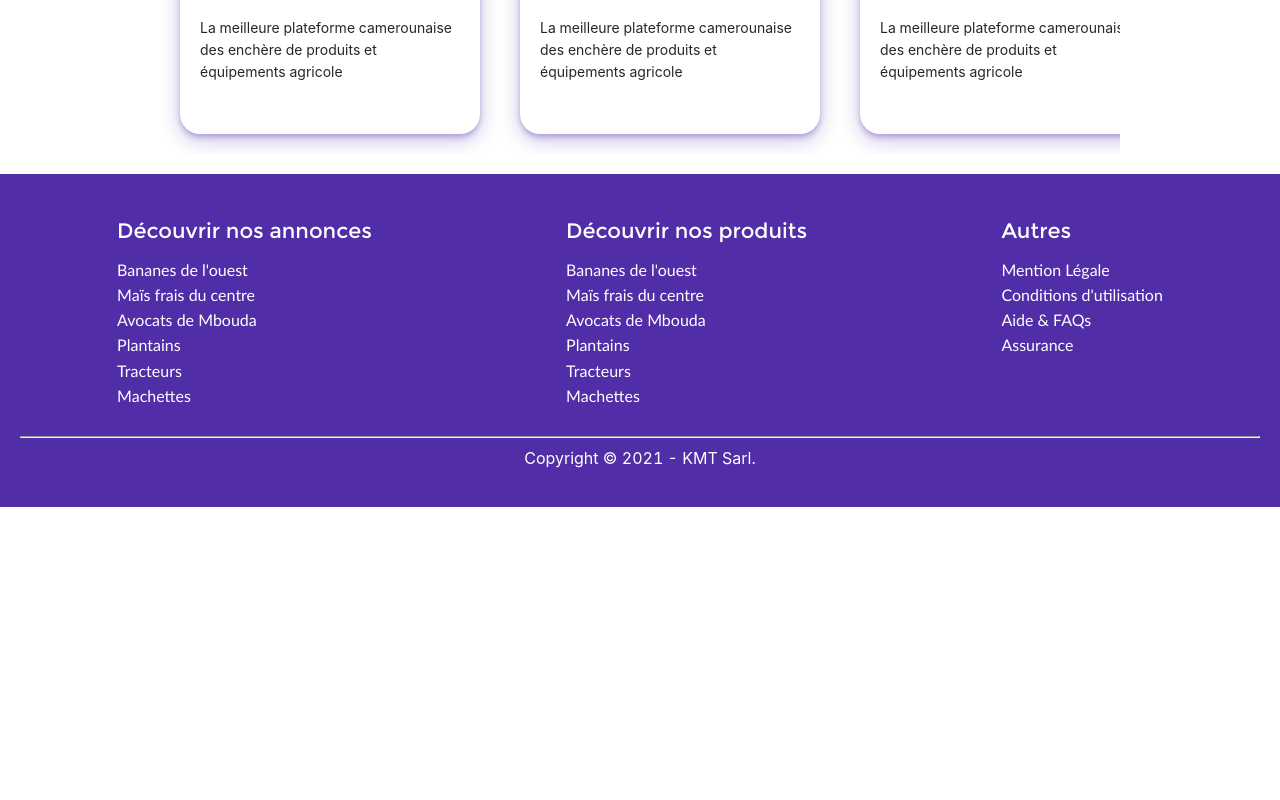
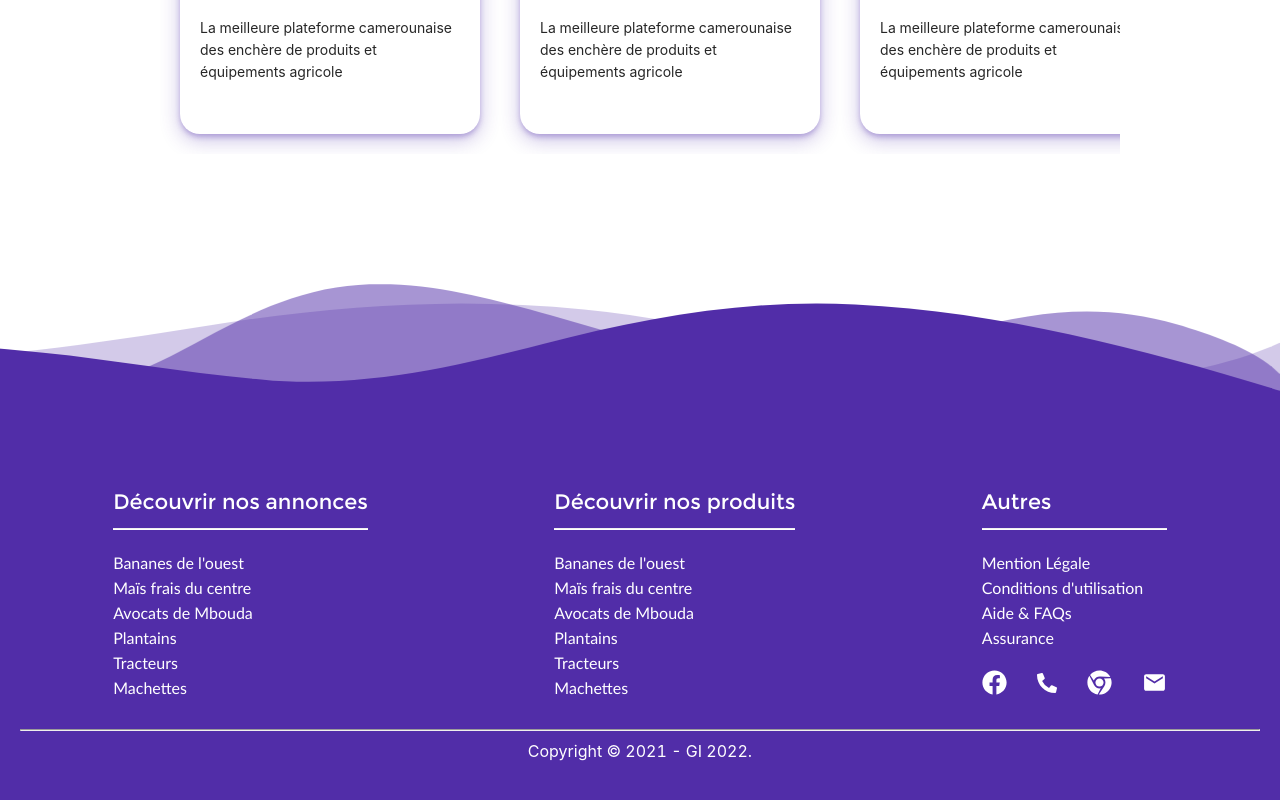
Before and after one commit to derrickteta/vente-enchere, a React (Create React App) app: page / in a window 1280 px wide. Shown: the part 2759-3559 px from the top of the page. Before the commit the page ends 3266 px from the top, so only its background shows below. Built offline with nearby package versions, Linux system fonts and the light colour scheme.

Commit message:
feat: add waves svg in footer

```diff
--- a/src/modules/homePage/components/Footer/index.tsx
+++ b/src/modules/homePage/components/Footer/index.tsx
@@ -1,11 +1,18 @@
 import styled from '@emotion/styled';
+import { Divider, Space } from 'antd';
 import React from 'react';
+import { FaChrome, FaFacebook, FaPhoneAlt } from 'react-icons/fa';
+import { MdEmail } from 'react-icons/md';
 import { PRIMARY } from '../../../../shared/colors';
+import { Wave } from '../../WaveSvg/waveSvg';
 
 const FooterContainer = styled.div`
+  margin-top: -1px;
   padding: 20px;
   background-color: ${PRIMARY};
   color: white;
+  min-height: 300px;
+  padding-top: 70px;
 
   .content {
     display: flex;
@@ -25,6 +32,15 @@ const FooterContainer = styled.div`
         font-family: Calibri;
         margin: 0;
       }
+      > .social-icon {
+        display: flex;
+        flex-wrap: wrap;
+        margin-top: 20px;
+
+        > p {
+          font-size: 16px;
+        }
+      }
     }
   }
 
@@ -36,10 +52,20 @@ const FooterContainer = styled.div`
 
 export const Footer = () => {
   return (
+    <>
+      <Wave />
       <FooterContainer id='contact'>
         <div className='content'>
           <div>
             <h2>Découvrir nos annonces</h2>
+            <Divider
+              style={{
+                height: 1.5,
+                backgroundColor: 'white',
+                marginTop: 0,
+                marginBottom: 20,
+              }}
+            />
             <p>Bananes de l'ouest</p>
             <p>Maïs frais du centre</p>
             <p>Avocats de Mbouda</p>
@@ -49,6 +75,14 @@ export const Footer = () => {
           </div>
           <div>
             <h2>Découvrir nos produits</h2>
+            <Divider
+              style={{
+                height: 1.5,
+                backgroundColor: 'white',
+                marginTop: 0,
+                marginBottom: 20,
+              }}
+            />
             <p>Bananes de l'ouest</p>
             <p>Maïs frais du centre</p>
             <p>Avocats de Mbouda</p>
@@ -58,16 +92,65 @@ export const Footer = () => {
           </div>
           <div>
             <h2>Autres</h2>
+            <Divider
+              style={{
+                height: 1.5,
+                backgroundColor: 'white',
+                marginTop: 0,
+                marginBottom: 20,
+              }}
+            />
             <p>Mention Légale</p>
             <p>Conditions d'utilisation</p>
             <p>Aide & FAQs</p>
             <p>Assurance</p>
+            <div className='social-icon'>
+              <Space size={30}>
+                {socialLinks.map(({ link, icon }) => (
+                  <a key={link} href={link} target='_blank' rel='noreferrer'>
+                    {icon}
+                  </a>
+                ))}
+              </Space>
+            </div>
           </div>
         </div>
         <div className='copyright'>
           <hr style={{ backgroundColor: 'white' }} />
-        <p style={{ textAlign: 'center' }}>Copyright © 2021 - KMT Sarl.</p>
+          <p style={{ textAlign: 'center' }}>Copyright © 2021 - GI 2022.</p>
         </div>
       </FooterContainer>
+    </>
   );
 };
+
+const socialLinks = [
+  {
+    link: 'https://www.facebook.com/kmtcapitalsarl/',
+    icon: <FaFacebook size={25} color='white' />,
+  },
+  {
+    link: undefined,
+    icon: (
+      <FaPhoneAlt
+        size={20}
+        color='white'
+        onClick={() => window.open('tel:695060693')}
+      />
+    ),
+  },
+  {
+    link: '/',
+    icon: <FaChrome size={25} color='white' />,
+  },
+  {
+    link: undefined,
+    icon: (
+      <MdEmail
+        size={25}
+        color='white'
+        onClick={() => window.open('mailto:kjauresjaspers@gmail.com')}
+      />
+    ),
+  },
+];
```
Lines whose indentation alone changed are shown as unchanged.
